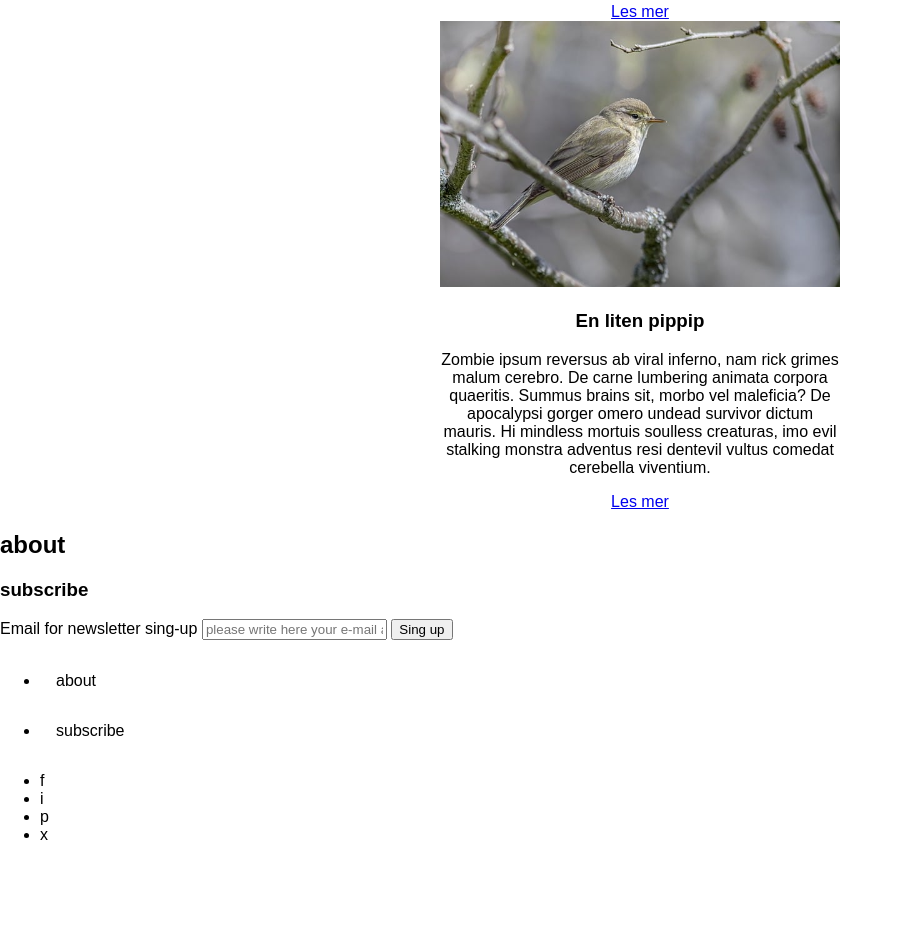
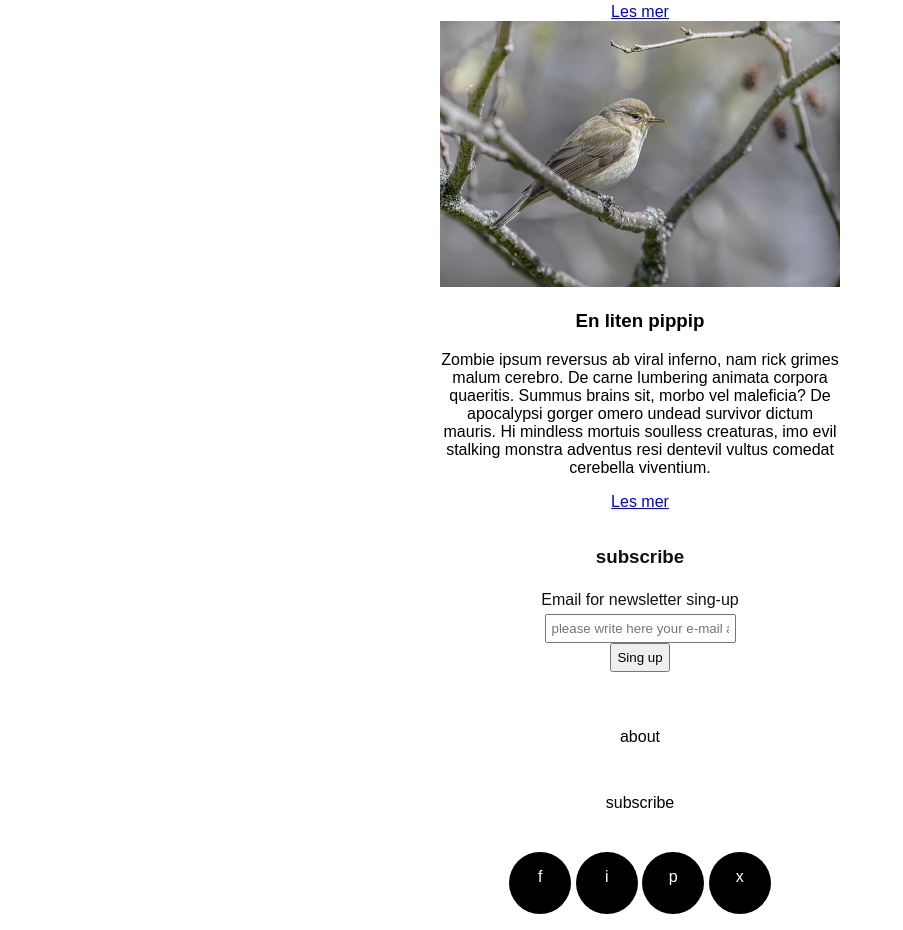
Before and after one commit to Kfmoss/webU18_sept, a plain HTML site: page HTML-OG-CSS/index.html in a window 1280 px wide. Shown: the part 1542-2472 px from the top of the page, without its empty margins (0-903 px from the left). Before the commit the page ends 2402 px from the top, so only its background shows below. Drawn offline with Linux system fonts and the light colour scheme.

Commit message:
almost ready

```diff
--- a/HTML-OG-CSS/index.html
+++ b/HTML-OG-CSS/index.html
@@ -59,19 +59,19 @@
 
         </section>
     </main>
-    <section>
+    <!-- <section>
         <div id="pynt">
 
         </div>
         <h2>about</h2>
         <p></p>
-    </section>
-    <section>
+    </section> -->
+    <section id="subscribe">
         <h3>subscribe</h3>
         <form action="">
             <label for="email-singup">Email for newsletter sing-up</label>
             <input placeholder="please write here your e-mail address" type="text" id="email-singup">
-            <input type="submit" value="Sing up">
+            <input id="button_submit" type="submit" value="Sing up">
         </form>
     </section>
     <footer>
--- a/styles/style.css
+++ b/styles/style.css
@@ -44,3 +44,40 @@ main section article img{
     width: 100%;
 
 }
+#subscribe{
+    text-align: center;
+    color:#111111;
+    padding: 1rem;
+}
+#subscribe form label, #subscribe form input{
+    display: block;
+    padding: 5px;
+    margin: 0 auto;
+}
+footer nav ul{
+    list-style: none;
+    padding: 0;
+    margin: 1rem 0;
+    text-align: center;
+}
+footer nav ul li{
+    padding:0.5rem;
+}
+#button_submit{
+    padding: 0.5rem;
+}
+#social-icons{
+    padding:0;
+    margin: 1rem;
+    text-align: center;
+}
+#social-icons li{
+    display: inline-block;
+    background-color:black;
+    color:#fff;
+    width: 30px;
+    height: 30px;
+    padding: 1rem;
+    border-radius: 50%;
+
+}
```
